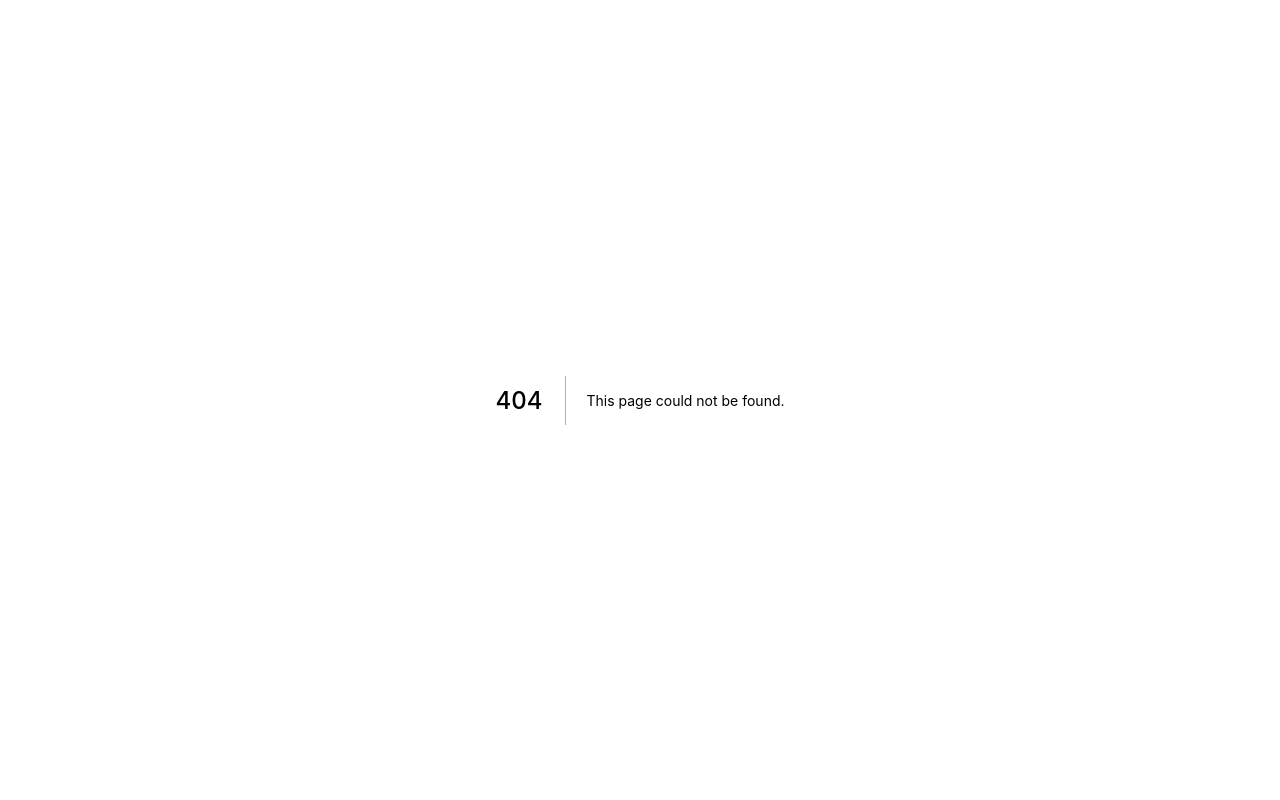
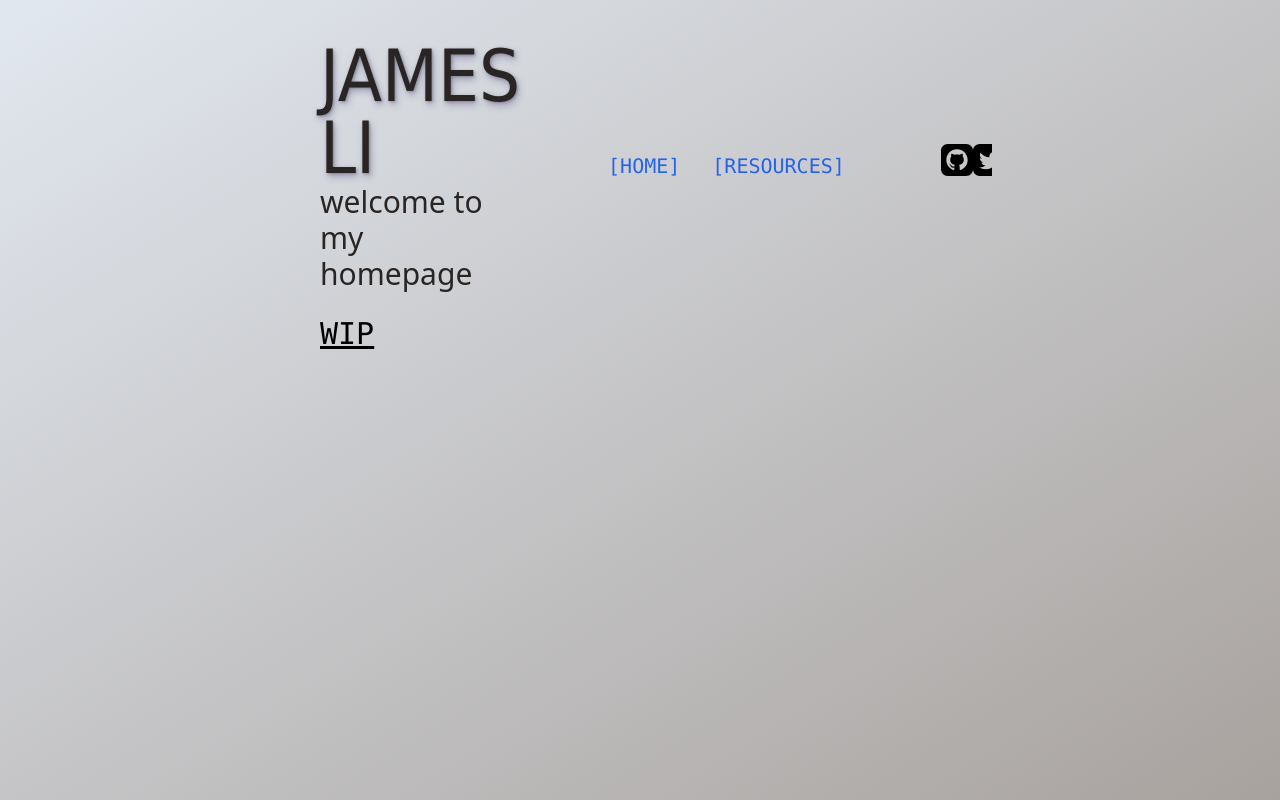
Before and after one commit to James-Li-t/jliport, a Next.js app: page /journal/hub in a window 1280 px wide. Before the commit this address had no page. Built offline with nearby package versions, Linux system fonts and the light colour scheme.

Commit message:
journal+resources pages initialized

```diff
--- a/pages/index.js
+++ b/pages/index.js
@@ -1,4 +1,5 @@
 import Head from "next/head";
+import Link from "next/link";
 import styles from "../styles/Home.module.css";
 
 export default function Home() {
@@ -11,12 +12,20 @@ export default function Home() {
       </Head>
       <main className={styles.main}>
         <div className={styles.wrapper}>
-          <div>
+          <div className='my-2'>
             <h1 className={styles.title}>JAMES LI</h1>
             <h1 className={styles.description}>welcome to my homepage</h1>
           </div>
           <div className="flex flex-row">
-            <div>
+            <div className="flex flex-row mx-10">
+              <Link href="/journal/hub">
+              <a className={styles.links}>[JOURNAL]</a>
+              </Link>
+              <Link href="/resources">
+              <a className={styles.links}>[RESOURCES]</a>
+              </Link>
+            </div>
+            <div className="flex flex-row mx-6">
               <a
                 href="https://github.com/James-Li-t"
                 target="_blank"
@@ -24,8 +33,6 @@ export default function Home() {
               >
                 <img src="/github.svg" alt='' className={styles.icon} />
               </a>
-            </div>
-            <div>
               <a
                 href="https://twitter.com/j4m3sli"
                 target="_blank"
--- /dev/null
+++ b/pages/journal/hub.js
@@ -0,0 +1,55 @@
+import Head from "next/head";
+import Link from "next/link";
+import stMain from "../../styles/Home.module.css";
+import styles from "../../styles/Journal.module.css";
+
+export default function Hub(){
+  return (
+    <div className={stMain.container}>
+      <Head>
+        <title>Journal Hub</title>
+        <meta name="jlihub" content="All about James Li" />
+        <link rel="icon" href="/favicon.ico" />
+      </Head>
+      <main className={stMain.main}>
+        <div className={stMain.wrapper}>
+          <div className="my-2">
+            <h1 className={stMain.title}>JAMES LI</h1>
+            <h1 className={stMain.description}>welcome to my homepage</h1>
+          </div>
+          <div className="flex flex-row">
+            <div className="flex flex-row mx-10">
+              <Link href="/">
+              <a className={stMain.links}>[HOME]</a>
+              </Link>
+              <Link href="/resources">
+              <a className={stMain.links}>[RESOURCES]</a>
+              </Link>
+            </div>
+            <div className="flex flex-row mx-6">
+              <a
+                href="https://github.com/James-Li-t"
+                target="_blank"
+                rel="noopener noreferrer"
+              >
+                <img src="/github.svg" alt='' className={stMain.icon} />
+              </a>
+              <a
+                href="https://twitter.com/j4m3sli"
+                target="_blank"
+                rel="noopener noreferrer"
+              >
+                <img src="/twitter.svg" alt='' className={stMain.icon} />
+              </a>
+            </div>
+          </div>
+        </div>
+
+        <div>
+          <h1 className={stMain.subheader}>WIP</h1>
+        </div>
+
+      </main>
+    </div>
+  );
+}
--- /dev/null
+++ b/pages/resources.js
@@ -0,0 +1,54 @@
+import Head from "next/head";
+import Link from "next/link";
+import stMain from "../styles/Home.module.css";
+import styles from "../styles/Journal.module.css";
+
+export default function Hub(){
+  return (
+    <div className={stMain.container}>
+      <Head>
+        <title>Journal Hub</title>
+        <meta name="jlihub" content="All about James Li" />
+        <link rel="icon" href="/favicon.ico" />
+      </Head>
+      <main className={stMain.main}>
+        <div className={stMain.wrapper}>
+          <div className="my-2">
+            <h1 className={stMain.title}>JAMES LI</h1>
+            <h1 className={stMain.description}>welcome to my homepage</h1>
+          </div>
+          <div className="flex flex-row">
+            <div className="flex flex-row mx-10">
+              <Link href="/">
+              <a className={stMain.links}>[HOME]</a>
+              </Link>
+              <Link href="/journal/hub">
+              <a className={stMain.links}>[JOURNAL]</a>
+              </Link>
+            </div>
+            <div className="flex flex-row mx-6">
+              <a
+                href="https://github.com/James-Li-t"
+                target="_blank"
+                rel="noopener noreferrer"
+              >
+                <img src="/github.svg" alt='' className={stMain.icon} />
+              </a>
+              <a
+                href="https://twitter.com/j4m3sli"
+                target="_blank"
+                rel="noopener noreferrer"
+              >
+                <img src="/twitter.svg" alt='' className={stMain.icon} />
+              </a>
+            </div>
+          </div>
+        </div>
+
+        <div>
+          <h1 className={stMain.subheader}>WIP</h1>
+        </div>
+      </main>
+    </div>
+  );
+}
--- a/styles/Home.module.css
+++ b/styles/Home.module.css
@@ -1,5 +1,5 @@
 .container {
-  @apply bg-gradient-to-tl from-stone-400 to-slate-200 pt-8 xl:pl-72 xl:pr-72;
+  @apply min-h-screen bg-gradient-to-tl from-stone-400 to-slate-200 pt-8 xl:pl-72 xl:pr-72;
 }
 
 .main {
@@ -25,15 +25,15 @@
 }
 
 .slsNormal {
-  @apply list-disc text-stone-700 p-2 bg-gray-300 rounded-xl text-left font-mono text-xl font-thin italic mx-8;
+  @apply list-disc text-stone-700 p-2 bg-gray-300 rounded-l text-left font-mono text-xl font-thin italic mx-8;
 }
 
 .icon {
-  @apply mx-4 h-16 w-16 overflow-hidden transition ease-in-out origin-bottom-right duration-300 hover:scale-125 hover:-rotate-12;
+  @apply m-4 h-16 w-16 transition ease-in-out origin-bottom-right duration-300 hover:scale-125 hover:-rotate-12;
 }
 
 .wrapper {
-  @apply flex xl:justify-between xl:items-center items-start;
+  @apply flex justify-between xl:items-center items-start overflow-auto;
 }
 
 .section {
@@ -41,5 +41,9 @@
 }
 
 .subheader {
-  @apply text-3xl font-mono font-thin underline mx-8 py-4;
+  @apply text-3xl font-mono font-thin underline px-8 py-4;
 }
+
+.links {
+  @apply text-xl font-mono font-thin my-10 mx-4 text-blue-600 hover:underline hover:bg-blue-100;
+}
--- a/styles/globals.css
+++ b/styles/globals.css
@@ -3,7 +3,5 @@
 @tailwind utilities;
 
 @layer base {
-  a {
-    @apply text-blue-600 hover:underline hover:bg-blue-100;
-  }
+
 }
```
Also changed, not shown: styles/Journal.module.css (added), styles/Resources.module.css (added).
